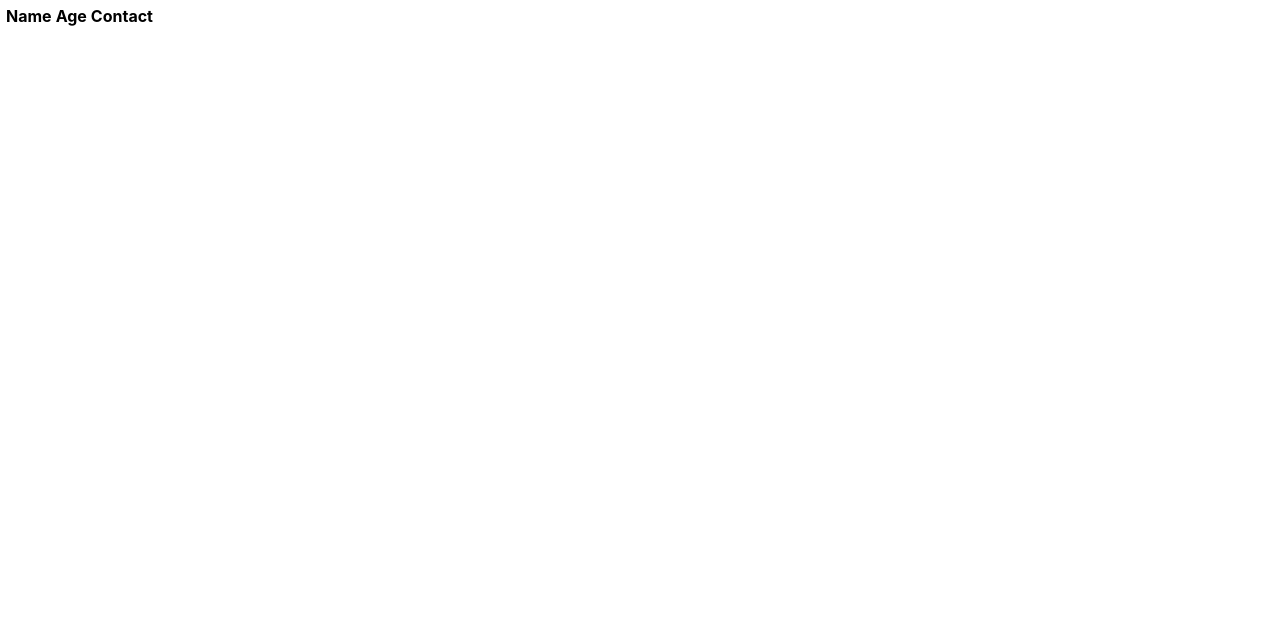
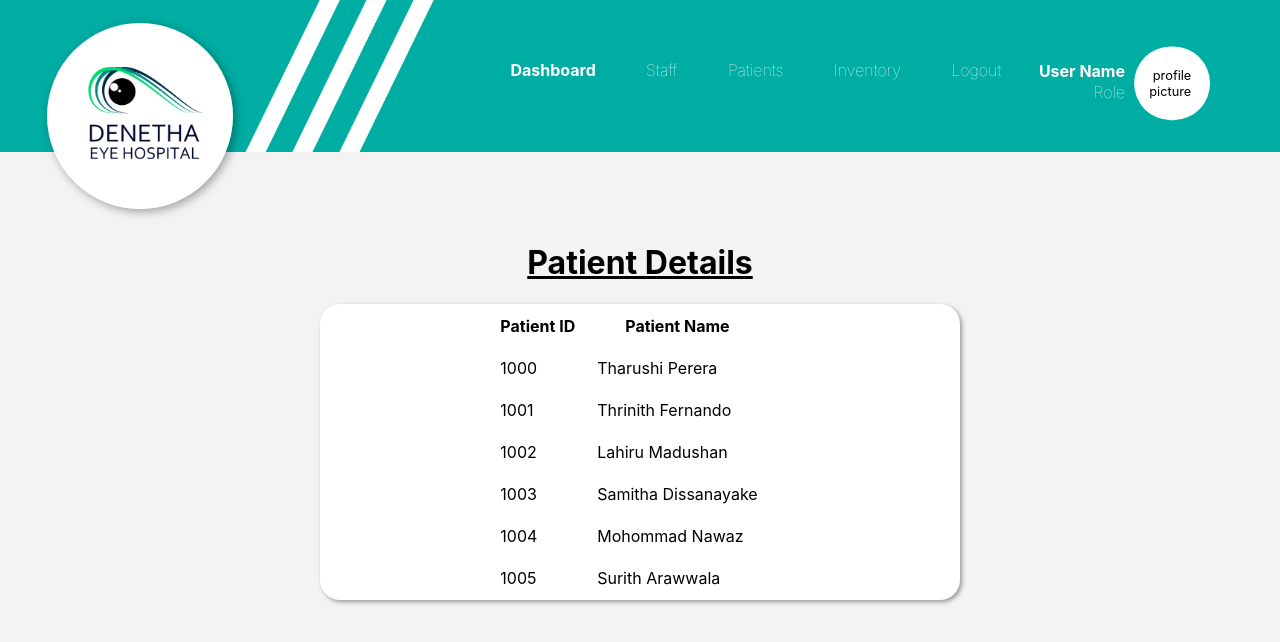
Before and after one commit to KavinduKasthurirathne/Denetha-Eye-Hospital-Project, a React (Create React App) app in the folder mern/client/: page /staff in a window 1280 px wide. Shown: the top 642 px of the page. Built offline with nearby package versions, Linux system fonts and the light colour scheme.

Commit message:
patient page

```diff
--- /dev/null
+++ b/mern/client/src/Patients.css
@@ -0,0 +1,25 @@
+body {
+    background-color: #F3F3F3;
+}
+
+.head {
+    text-align: center;
+    padding-top: 70px;
+}
+
+.table1 {
+    margin: auto;
+}
+
+.patienttable {
+    margin: auto;
+    padding-top: 0px;
+    background-color: rgb(255, 255, 255);
+    width: 50%;
+    border-radius: 20px;
+    box-shadow: 2px 2px 4px #989898;
+}
+
+th, td {
+    padding: 10px;
+}
--- a/mern/client/src/components/Header.js
+++ b/mern/client/src/components/Header.js
@@ -18,6 +18,9 @@ export const Header = () => {
         }, {
             name: 'Staff',
             path: 'staff'
+        }, {
+            name: 'Patients',
+            path: 'patients'
         }, {
             name: 'Inventory',
             path: 'inventory'
--- a/mern/client/src/components/Patients.js
+++ b/mern/client/src/components/Patients.js
@@ -1,17 +1,47 @@
-import React, { useState } from 'react';
+import '../Patients.css';
 import '../App.css';
+import {Header} from './Header.js';
 
 export const Patients = () => {
 
     return (
-        <div className='table1'>
-            <table>
-                <th>
-                    <td>Name</td>
-                    <td>Age</td>
-                    <td>Contact</td>
-                </th>
+        <>
+        <Header />
+        <h1 class='head'><u>Patient Details</u></h1>
+        <div class='patienttable'>
+            <table class='table1'>
+                <tr>
+                    <th>Patient ID</th>
+                    <th>Patient Name</th>
+                    <th></th>
+                </tr>
+                <tr>
+                    <td>1000</td>
+                    <td>Tharushi Perera</td>
+                    <td></td>
+                </tr>
+                <tr>
+                    <td>1001</td>
+                    <td>Thrinith Fernando</td>
+                </tr>
+                <tr>
+                    <td>1002</td>
+                    <td>Lahiru Madushan</td>
+                </tr>
+                <tr>
+                    <td>1003</td>
+                    <td>Samitha Dissanayake</td>
+                </tr>
+                <tr>
+                    <td>1004</td>
+                    <td>Mohommad Nawaz</td>
+                </tr>
+                <tr>
+                    <td>1005</td>
+                    <td>Surith Arawwala</td>
+                </tr>
             </table>
         </div>
+        </>
     );
 }
```
